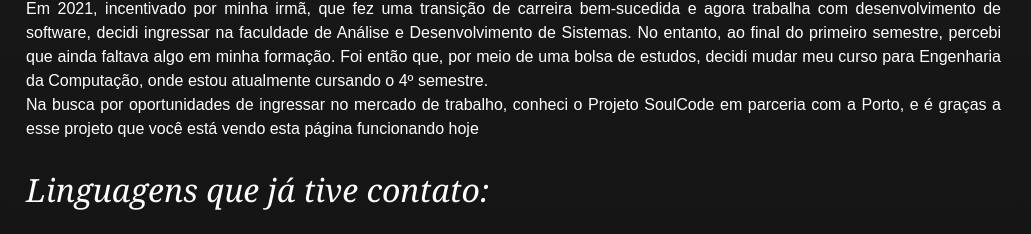
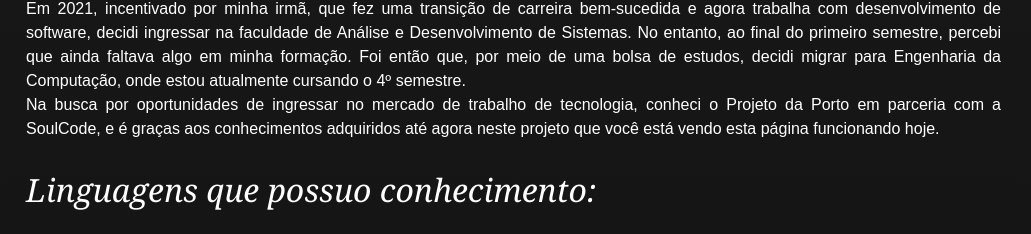
Before and after one commit to GabrielaSodre/soulcode-projeto2-css, a plain HTML site: page index.html in a window 1280 px wide. Shown: the part 360-594 px from the top of the page, 249-1280 px from the left. Drawn offline with nearby package versions, Linux system fonts and the light colour scheme.

Commit message:
Projeto Final

```diff
--- a/index.html
+++ b/index.html
@@ -11,12 +11,12 @@
     <meta property="og:url" content="https://github.com/GabrielaSodre/soulcode-projeto2-css">
     <meta property="og:type" content="website">
     <meta property="og:image" content="https://media.licdn.com/dms/image/D4D22AQG_0gpb_y1XCQ/feedshare-shrink_2048_1536/0/1687221578622?e=1692230400&v=beta&t=kniI_IVv4mE7UiVbSeTE2IrfgSdPCGuFztXFx9Q3mtY">
-    <title>Gabriela Sodré - Portifólio</title>
     <link href="https://cdn.jsdelivr.net/npm/bootstrap@5.3.0/dist/css/bootstrap.min.css" rel="stylesheet" integrity="sha384-9ndCyUaIbzAi2FUVXJi0CjmCapSmO7SnpJef0486qhLnuZ2cdeRhO02iuK6FUUVM" crossorigin="anonymous">
     <link rel="stylesheet" href="css/styles.css">
     <link rel="preconnect" href="https://fonts.googleapis.com">
     <link rel="preconnect" href="https://fonts.gstatic.com" crossorigin>
     <link href="https://fonts.googleapis.com/css2?family=Satisfy&display=swap" rel="stylesheet">
+    <title>Gabriela Sodré - Portifólio</title>
 </head>
 <body>
     <div class="global-container">
@@ -78,12 +78,12 @@
             <section class="section-main">
                 <h2>Minha Jornada</h2>
                 <article class="junta-paragrafo">
-                    <p>Iniciei minha carreira profissional trabalhando no comércio da minha mãe, onde tive a oportunidade de lidar diretamente com o público. Em 2021, incentivado por minha irmã, que fez uma transição de carreira bem-sucedida e agora trabalha com desenvolvimento de software, decidi ingressar na faculdade de Análise e Desenvolvimento de Sistemas. No entanto, ao final do primeiro semestre, percebi que ainda faltava algo em minha formação. Foi então que, por meio de uma bolsa de estudos, decidi mudar meu curso para Engenharia da Computação, onde estou atualmente cursando o 4º semestre.</p>
-                    <p>Na busca por oportunidades de ingressar no mercado de trabalho, conheci o Projeto SoulCode em parceria com a Porto, e é graças a esse projeto que você está vendo esta página funcionando hoje</p>
+                    <p>Iniciei minha carreira profissional trabalhando no comércio da minha mãe, onde tive a oportunidade de lidar diretamente com o público. Em 2021, incentivado por minha irmã, que fez uma transição de carreira bem-sucedida e agora trabalha com desenvolvimento de software, decidi ingressar na faculdade de Análise e Desenvolvimento de Sistemas. No entanto, ao final do primeiro semestre, percebi que ainda faltava algo em minha formação. Foi então que, por meio de uma bolsa de estudos, decidi migrar para Engenharia da Computação, onde estou atualmente cursando o 4º semestre.</p>
+                    <p>Na busca por oportunidades de ingressar no mercado de trabalho de tecnologia, conheci o Projeto da Porto em parceria com a SoulCode, e é graças aos conhecimentos adquiridos até agora neste projeto que você está vendo esta página funcionando hoje.</p>
                 </article>
             </section>
             <section class="section-main">
-                <h2>Linguagens que já tive contato:</h2>
+                <h2>Linguagens que possuo conhecimento:</h2>
                 <article class="linguagens">
                     <div class="flash-card">
                         <img src="imagens/html.png" alt="html logo">
```
